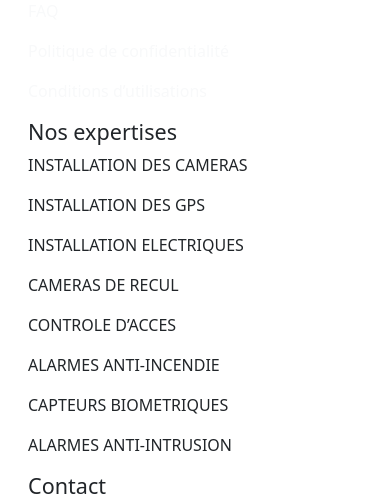
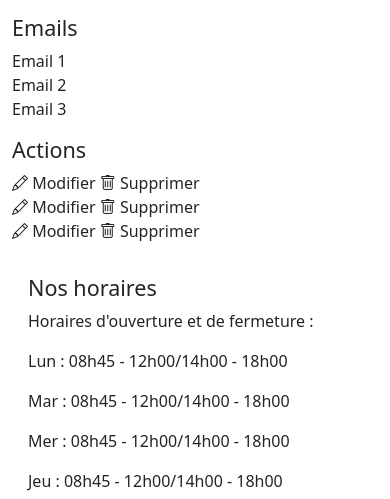
Before and after one commit to huipfe/ECF_Garage_Heroku, a PHP site: page /templates/Dashboard.html.php in a window 390 px wide. Shown: the part 676-1175 px from the top of the page. Run offline with PHP 8.4, Linux system fonts and the light colour scheme.

Commit message:
👌 IMPROVE: Reorg folder image & added div content page for dashboard

```diff
--- a/src/Views/templates/Dashboard.html.php
+++ b/src/Views/templates/Dashboard.html.php
@@ -60,7 +60,7 @@ require_once "Header.html.php";
       </div>
       <div class="col-lg-6 d-flex align-items-center justify-content-center">
         <!-- Photo de l'admin -->
-        <img src="/ECF_Garage/Assets/images/Avatar Admin.png"
+        <img src="/ECF_Garage/Assets/images/Dashboard page/Avatar Admin.png"
         width="80" height="auto"
         class="img-fluid m-2" alt="Photo de l'admin">
         <p class="text-center fs-5 fw-bold">Admin@gmail.com</p>
@@ -101,6 +101,85 @@ require_once "Header.html.php";
   </div>
 </div>
 
+<div class="container-lg">
+  <div class="row">
+    <!-- Première colonne - Noms d'utilisateur -->
+    <div class="col-lg-4 col-md-6">
+      <div class="mb-3">
+        <h4>Noms d'utilisateur</h4>
+        <ul class="list-unstyled">
+          <li>
+            <div class="d-flex align-items-center">
+              <div class="avatar">
+                <img src="chemin-vers-avatar.png" alt="Avatar" class="img-fluid">
+              </div>
+              <div class="username">Nom 1</div>
+              <div class="picto">
+                <img src="chemin-vers-picto.png" alt="Pictogramme" class="img-fluid">
+              </div>
+            </div>
+          </li>
+          <li>
+            <div class="d-flex align-items-center">
+              <div class="avatar">
+                <img src="chemin-vers-avatar.png" alt="Avatar" class="img-fluid">
+              </div>
+              <div class="username">Nom 2</div>
+              <div class="picto">
+                <img src="chemin-vers-picto.png" alt="Pictogramme" class="img-fluid">
+              </div>
+            </div>
+          </li>
+          <li>
+            <div class="d-flex align-items-center">
+              <div class="avatar">
+                <img src="chemin-vers-avatar.png" alt="Avatar" class="img-fluid">
+              </div>
+              <div class="username">Nom 3</div>
+              <div class="picto">
+                <img src="chemin-vers-picto.png" alt="Pictogramme" class="img-fluid">
+              </div>
+            </div>
+          </li>
+        </ul>
+      </div>
+    </div>
+
+
+    <!-- Deuxième colonne - Emails -->
+    <div class="col-lg-4 col-md-6">
+      <div class="mb-3">
+        <h4>Emails</h4>
+        <ul class="list-unstyled">
+          <li>Email 1</li>
+          <li>Email 2</li>
+          <li>Email 3</li>
+        </ul>
+      </div>
+    </div>
+
+    <!-- Troisième colonne - Actions -->
+    <div class="col-lg-4">
+      <div class="mb-3">
+        <h4>Actions</h4>
+        <ul class="list-unstyled">
+          <li>
+            <i class="bi bi-pencil"></i> Modifier
+            <i class="bi bi-trash"></i> Supprimer
+          </li>
+          <li>
+            <i class="bi bi-pencil"></i> Modifier
+            <i class="bi bi-trash"></i> Supprimer
+          </li>
+          <li>
+            <i class="bi bi-pencil"></i> Modifier
+            <i class="bi bi-trash"></i> Supprimer
+          </li>
+        </ul>
+      </div>
+    </div>
+  </div>
+</div>
 
 
 
--- a/src/Views/templates/Footer.html.php
+++ b/src/Views/templates/Footer.html.php
@@ -55,7 +55,7 @@
 
     <a href="#" class="col-md-4 d-flex align-items-center justify-content-start mb-3 mb-md-0
     me-md-autolink-body-emphasistext-decoration-none">
-        <img src="/ECF_Garage/Assets/images/Logo_garage.png" width="100" height="auto"
+        <img src="/ECF_Garage/Assets/images/Header & Footer/Logo_garage.png" width="100" height="auto"
             alt="Logo Garage">
         </img>
     </a>
@@ -68,7 +68,7 @@
     me-md-autolink-body-emphasistext-decoration-none">
         <a href="#" class="col-md-4 d-flex align-items-center justify-content-end mb-3 mb-md-0
     me-md-autolink-body-emphasistext-decoration-none">
-        <img src="/ECF_Garage/Assets/images/bouton_question.png" width="60" height="auto"
+        <img src="/ECF_Garage/Assets/images/Header & Footer/bouton_question.png" width="60" height="auto"
             alt="Logo Garage">
         </img>
 </a>
--- a/src/Views/templates/Header.html.php
+++ b/src/Views/templates/Header.html.php
@@ -34,7 +34,7 @@ crossorigin="anonymous">
     <nav class="navbar navbar-expand-lg bg-body-tertiary">
         <div class="container-fluid">
             <a class="navbar-brand img-fluid" href="#">
-                <img src="/ECF_Garage/Assets/images/Logo_garage.png" width="100" height="auto"
+                <img src="/ECF_Garage/Assets/images/Header & Footer/Logo_garage.png" width="100" height="auto"
             alt="Logo Garage">
                 </img>
             </a>
```
Also changed, not shown: src/Views/templates/Homepage.html.php (+4 -4 lines), src/Views/templates/Login.html.php (+4 -4 lines), Assets/images/Header & Footer/Logo_garage.png (renamed from Assets/images/Logo_garage.png), Assets/images/Header & Footer/bouton_question.png (renamed from Assets/images/bouton_question.png), Assets/images/Homepage/Bouton_Voiture_desktop.png (renamed from Assets/images/Bouton_Voiture_desktop.png), Assets/images/Homepage/Bouton_Voiture_grande_version.jpg (renamed from Assets/images/Bouton_Voiture_grande_version.jpg), Assets/images/Homepage/Bouton_Voiture_mobile.png (renamed from Assets/images/Bouton_Voiture_mobile.png), Assets/images/Homepage/Fond_Voiture_homepage_desktop.png (renamed from Assets/images/Fond_Voiture_homepage_desktop.png), Assets/images/Homepage/Fond_Voiture_homepage_mobile.jpg (renamed from Assets/images/Fond_Voiture_homepage_mobile.jpg), Assets/images/Login page/Fond_Login_Desktop_page.png (renamed from Assets/images/Fond_Login_Desktop_page.png), Assets/images/Login page/Fond_Login_Desktop_page_etoile.png (renamed from Assets/images/Fond_Login_Desktop_page_etoile.png), Assets/images/Login page/Fond_Login_Mobile_page.png (renamed from Assets/images/Fond_Login_Mobile_page.png), Assets/images/Login page/Login_logo.png (renamed from Assets/images/Login_logo.png), Assets/images/Login page/Staff_members.png (renamed from Assets/images/Staff_members.png), 1 other file.
